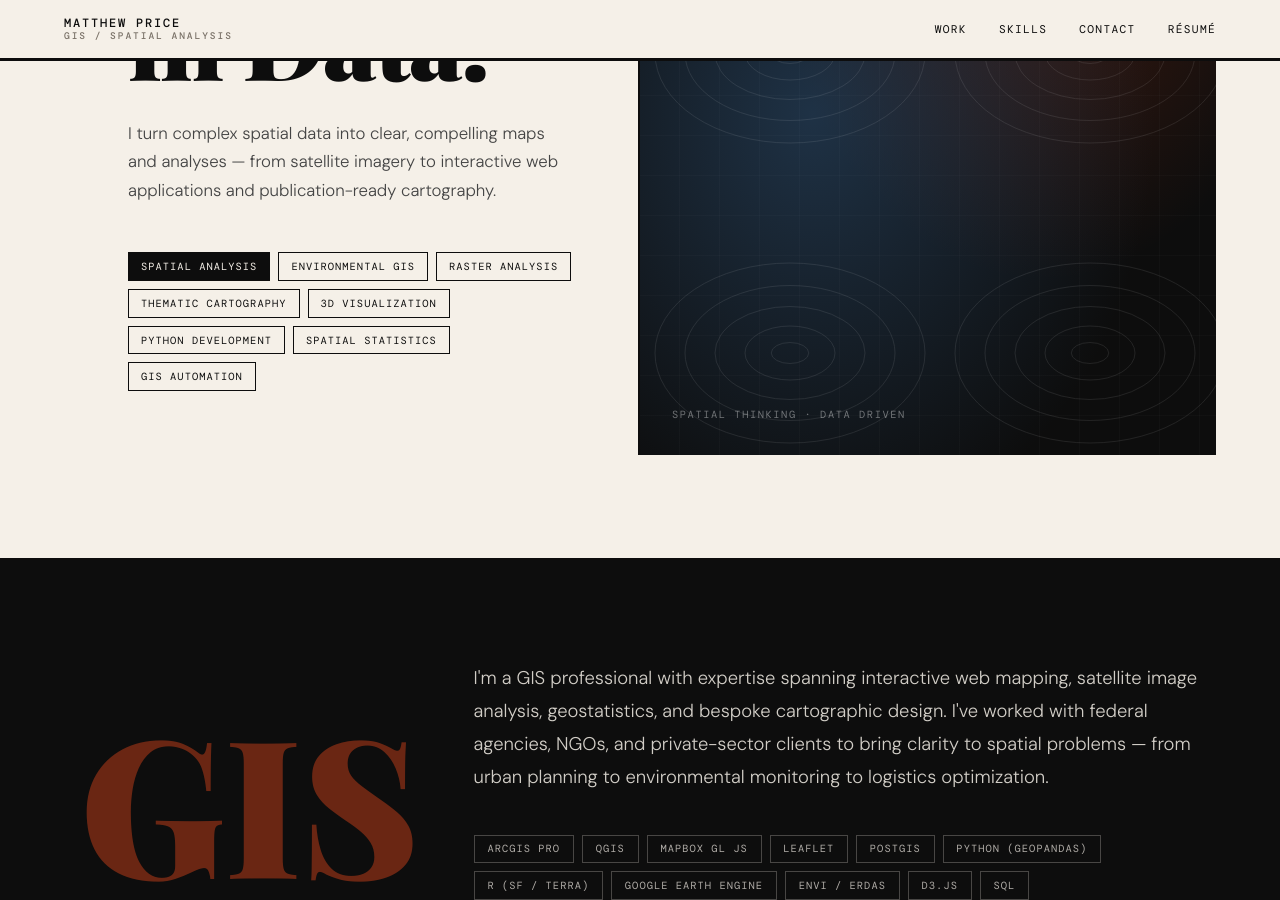
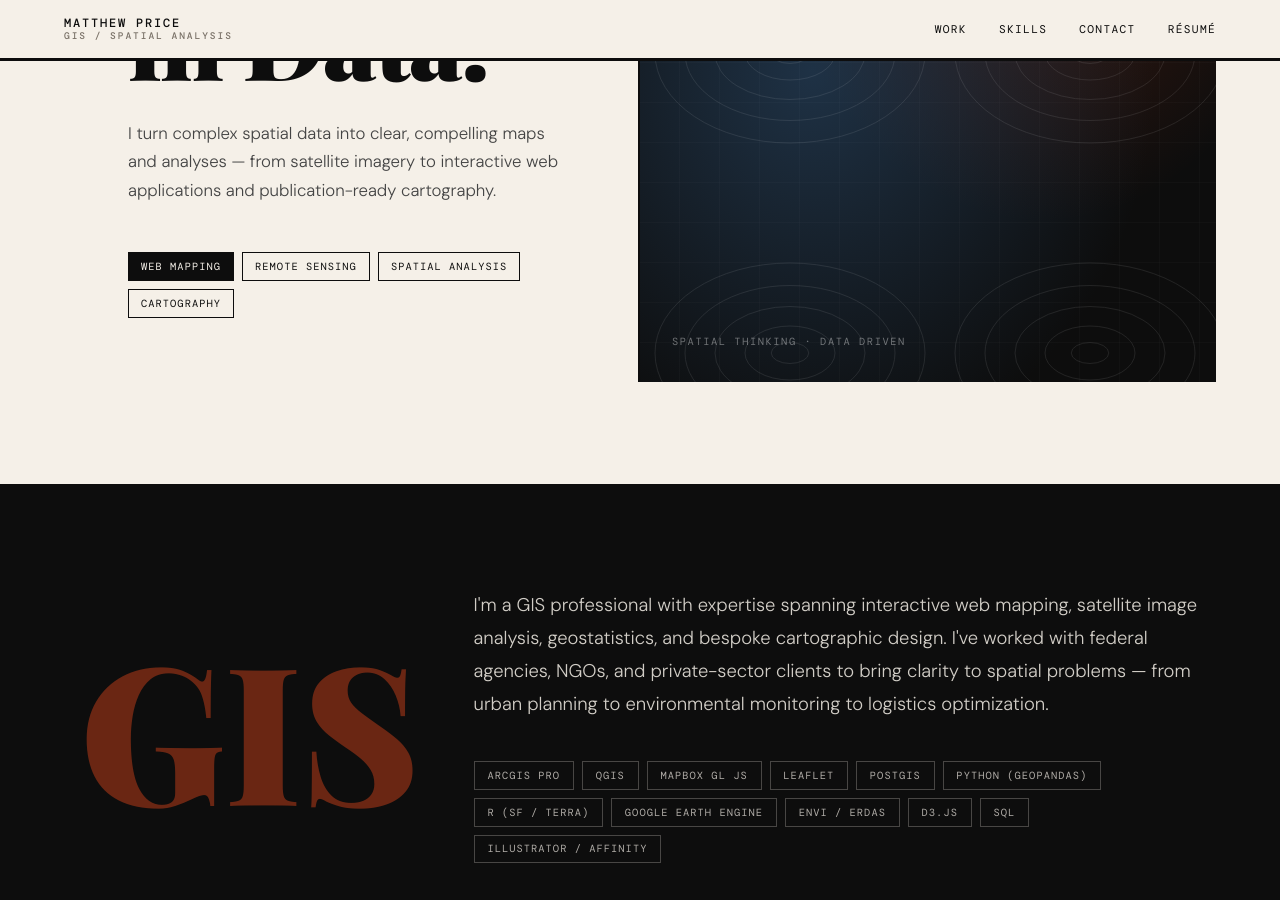
Before and after one commit to MPrice650/MPrice650.github.io, a Jekyll site: the page built from index.html, in a window 1280 px wide and 900 px high, scrolled down 560 px. Built offline with Jekyll 4.4.1, drawn with Linux system fonts in a browser that asks for light colours; some web fonts are replaced.

Commit message:
Update index.html

```diff
--- a/index.html
+++ b/index.html
@@ -15,14 +15,10 @@ title: Portfolio
       to interactive web applications and publication-ready cartography.
     </p>
     <div class="hero__tags fade-up fade-up--4">
-      <span class="tag tag--active">Spatial Analysis</span>
-      <span class="tag">Environmental GIS</span>
-      <span class="tag">Raster Analysis</span>
-      <span class="tag">Thematic Cartography</span>
-      <span class="tag">3D Visualization</span>
-      <span class="tag">Python Development</span>
-      <span class="tag">Spatial Statistics</span>
-      <span class="tag">GIS Automation</span>
+      <span class="tag tag--active">Web Mapping</span>
+      <span class="tag">Remote Sensing</span>
+      <span class="tag">Spatial Analysis</span>
+      <span class="tag">Cartography</span>
     </div>
   </div>
   <div class="hero__visual">
```
